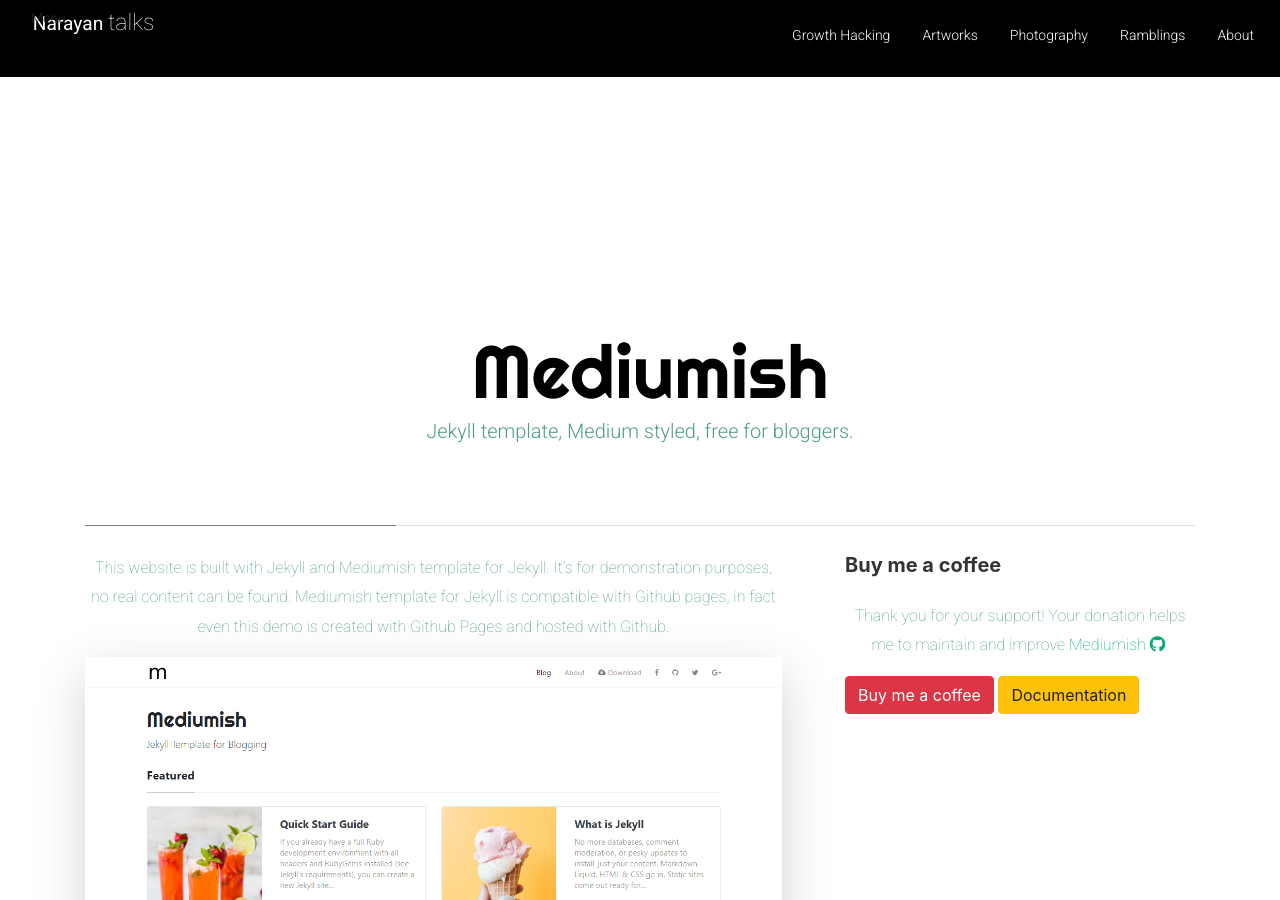
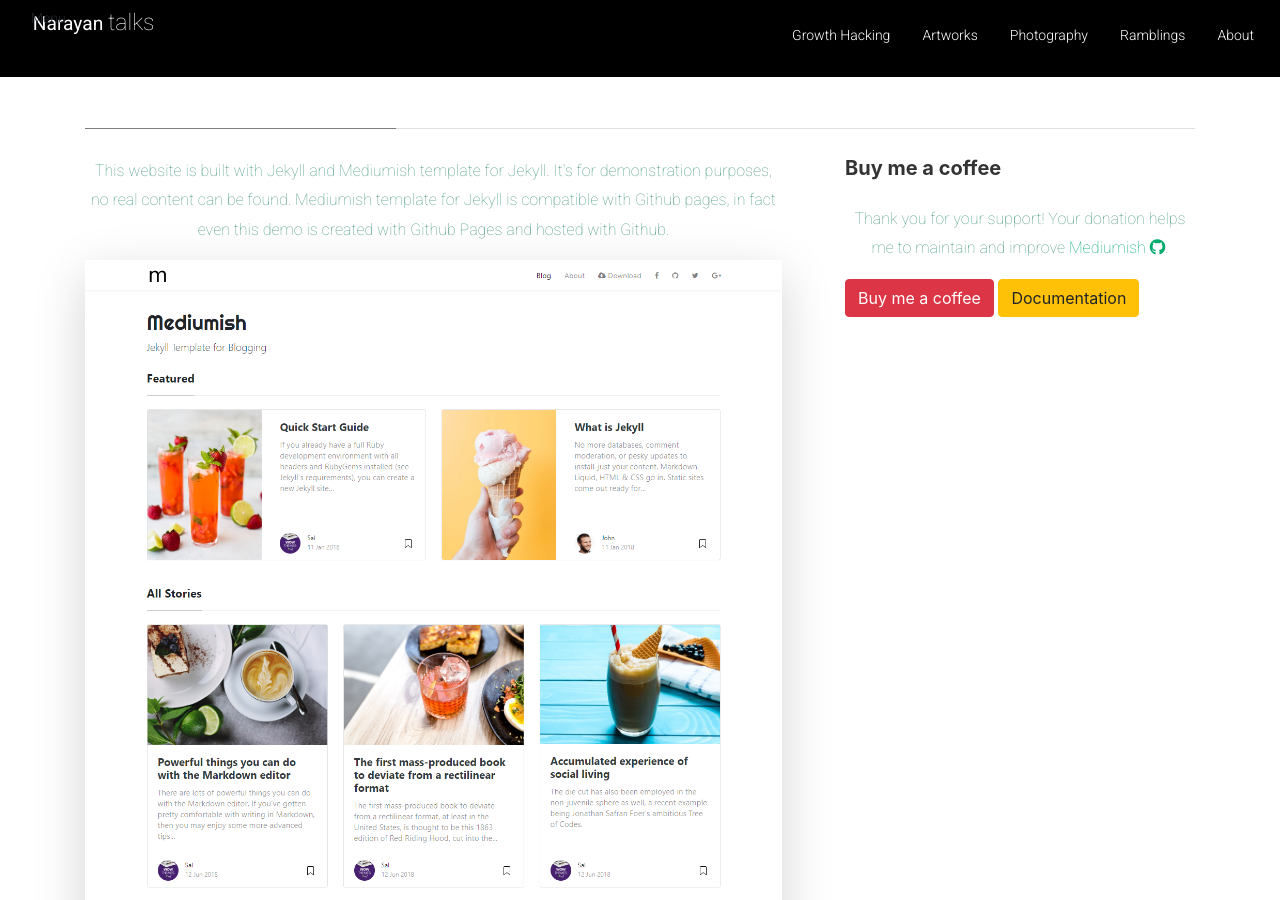
Before and after one commit to narayanan25/my-blog, a Jekyll site: the page built from _pages/about.md, in a window 1280 px wide and 900 px high. Built offline with Jekyll 4.4.1, drawn with Linux system fonts in a browser that asks for light colours; nearby versions of some CDN libraries; comment, search, counter and statistics services are not loaded.

Commit message:
Update default.html

```diff
--- a/_layouts/default.html
+++ b/_layouts/default.html
@@ -77,12 +77,7 @@ ga('send', 'pageview');
 
 <!-- Site Title
 ================================================== -->
-<div class="mainheading">
-    <h1 class="sitetitle">{{ site.name }}</h1>
-    <p class="lead">
-         {{ site.description }}
-    </p>
-</div>
+
 
 
 
```
